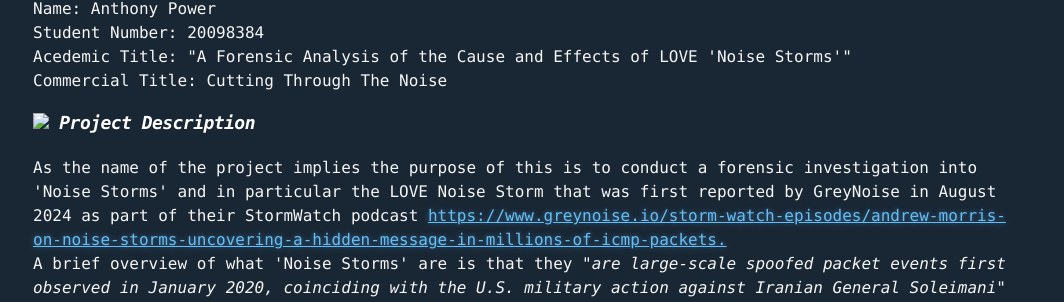
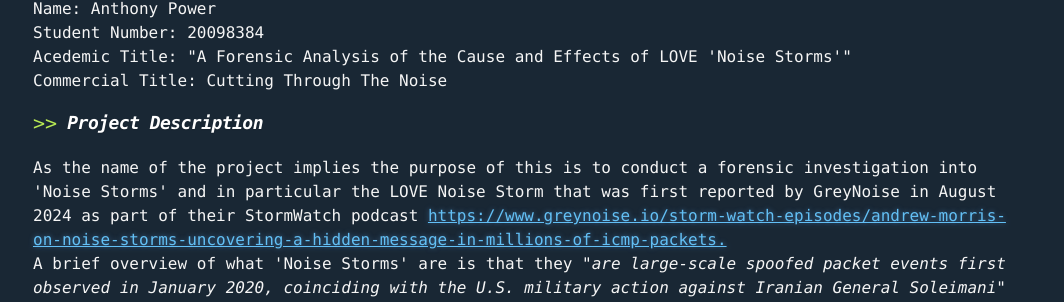
Before and after one commit to anthonypower0923/fyp-site, a Jekyll site: the page built from index.html, in a window 1280 px wide. Shown: the part 256-558 px from the top of the page, without its empty margins (107-1171 px from the left). Built offline with Jekyll 4.4.1, drawn with Linux system fonts in a browser that asks for light colours; the list of posts is cut into pages by our own code.

Commit message:
Update index.html

```diff
--- a/index.html
+++ b/index.html
@@ -18,7 +18,7 @@ layout: default
 
 
 <div class="wrapper">
-<h3 class="subheading"><img src="../bullet.png"></img> About</h3>
+<h3 class="subheading"><img src="/bullet.png"></img> About</h3>
 <p class="info">
   Name: Anthony Power
   <br>
@@ -29,7 +29,7 @@ layout: default
   Commercial Title: Cutting Through The Noise
   <br>
 </p>
-<h3 class="subheading"><img src="fyp-site/bullet.png"></img> Project Description</h3>
+<h3 class="subheading"><img src="/bullet.png"></img> Project Description</h3>
 <p class="description">
   As the name of the project implies the purpose of this is to
   conduct a forensic investigation into 'Noise Storms' and in particular the LOVE Noise Storm that was first reported
```
